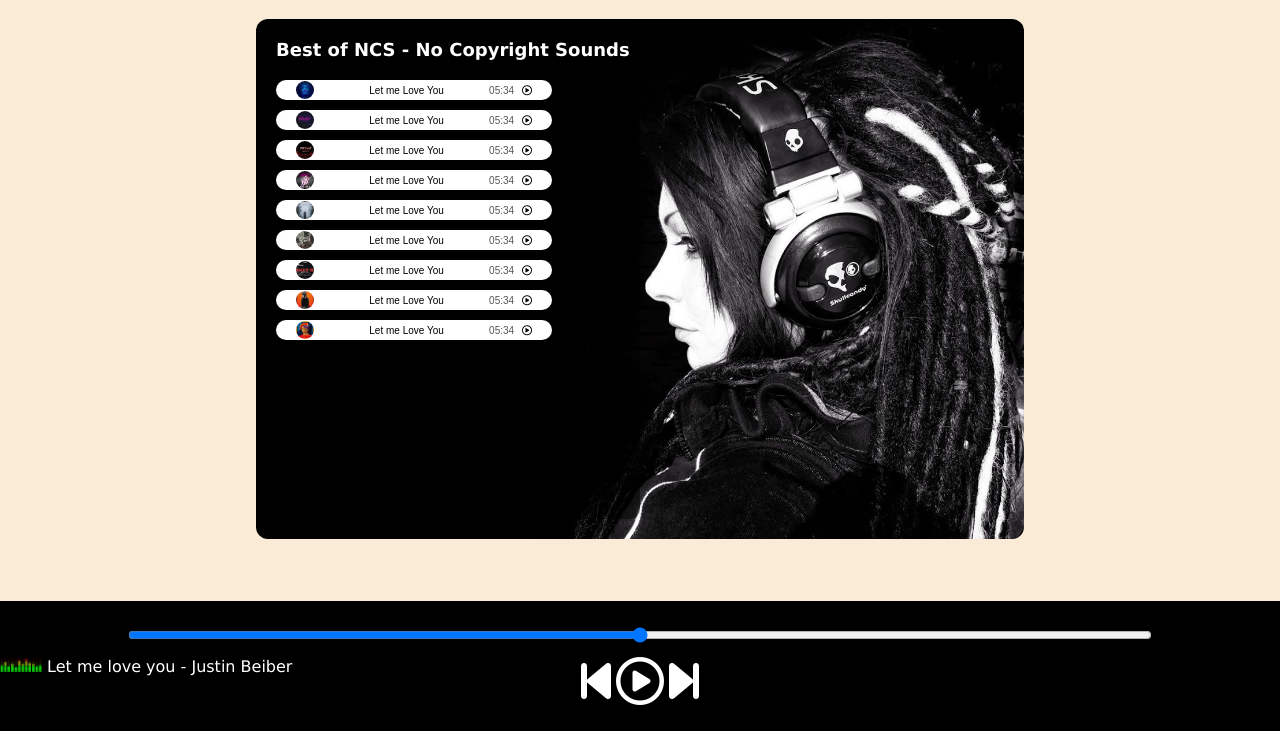
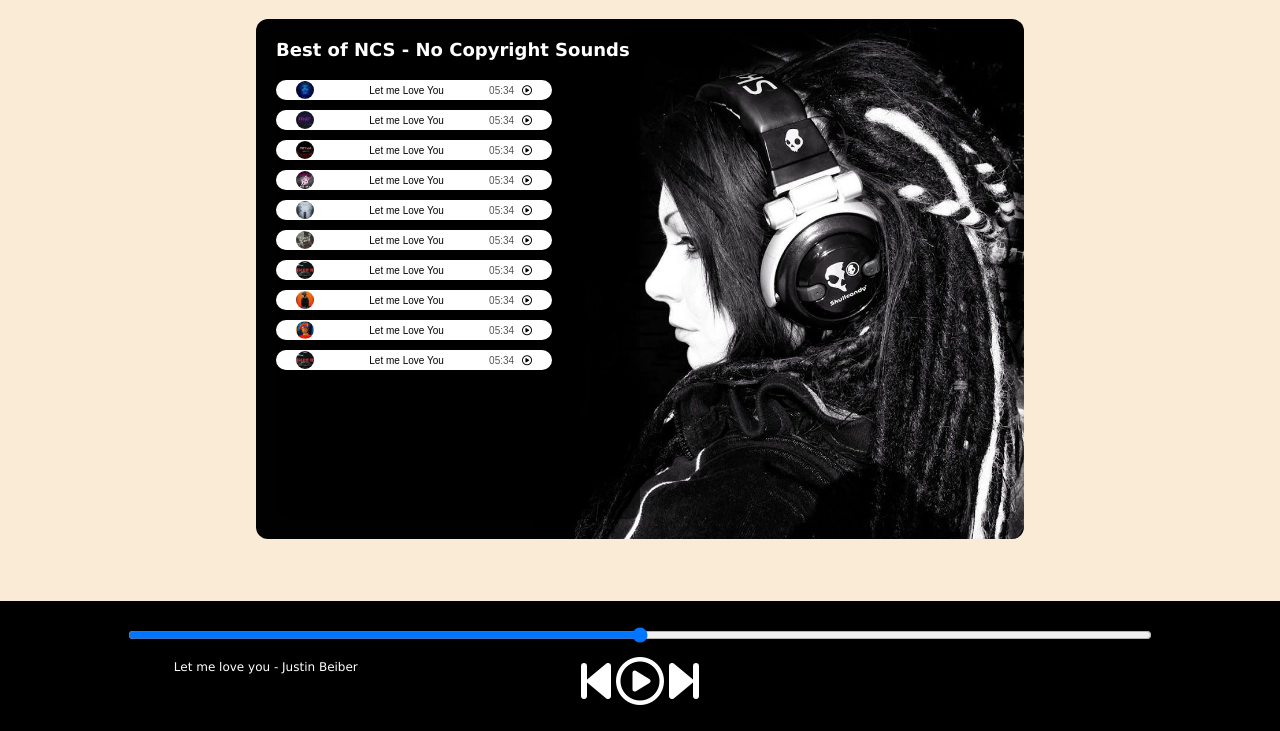
Before and after one commit to neha-0x01/Spotify, a plain HTML site: page index.html in a window 1280 px wide. Shown: the part 69-800 px from the top of the page. Drawn offline with Linux system fonts and the light colour scheme.

Commit message:
add files

```diff
--- a/index.html
+++ b/index.html
@@ -91,6 +91,14 @@
               <i class="fa-regular fa-circle-play"></i
             ></span>
           </div>
+           <div class="songItem">
+            <img src="7.jpg" alt="1" />
+            <span class="byte">Let me Love You</span>
+            <span class="songlistplay"
+              ><span class="timestamp">05:34</span>
+              <i class="fa-regular fa-circle-play"></i
+            ></span>
+          </div>
         </div>
       </div>
       <div class="SongBanner"></div>
--- a/script.js
+++ b/script.js
@@ -0,0 +1,10 @@
+console.log("welcome to spotify");
+
+let songs = [
+    {
+        songName: "salam-e-Ishq" , filePath: "Song/1.mp3" , CoverPath: "covers/1.jpg"
+    }
+]
+
+ let autdioElement = new Audio('1.mp3');
+ autdioElement.play();
--- a/style.css
+++ b/style.css
@@ -52,6 +52,7 @@ nav ul li {
   padding: 20px;
   overflow: hidden;
   color: white;
+  font-family:Verdana, Geneva, Tahoma, sans-serif;
 }
 
 
@@ -79,7 +80,6 @@ nav ul li {
 
 .SongBanner {
   width: 45%;
- /*  */
   background-size: cover;
   background-position: center;
   background-repeat: no-repeat;
@@ -158,13 +158,20 @@ nav ul li {
 
 #myProgressBar {
   width: 80vw;
+  cursor: pointer;
 }
 
 .songInfo{
   position:absolute;
-  left:0 ;
+  left:10vw ;
+  font-family:Verdana, Geneva, Tahoma, sans-serif;
+  font-size:12px;
 }
 
+.songInfo img{
+ opacity: 0;
+ transition: opacity 1s ease-in;
+}
 
 @media (max-width: 768px) {
   .container {
```
